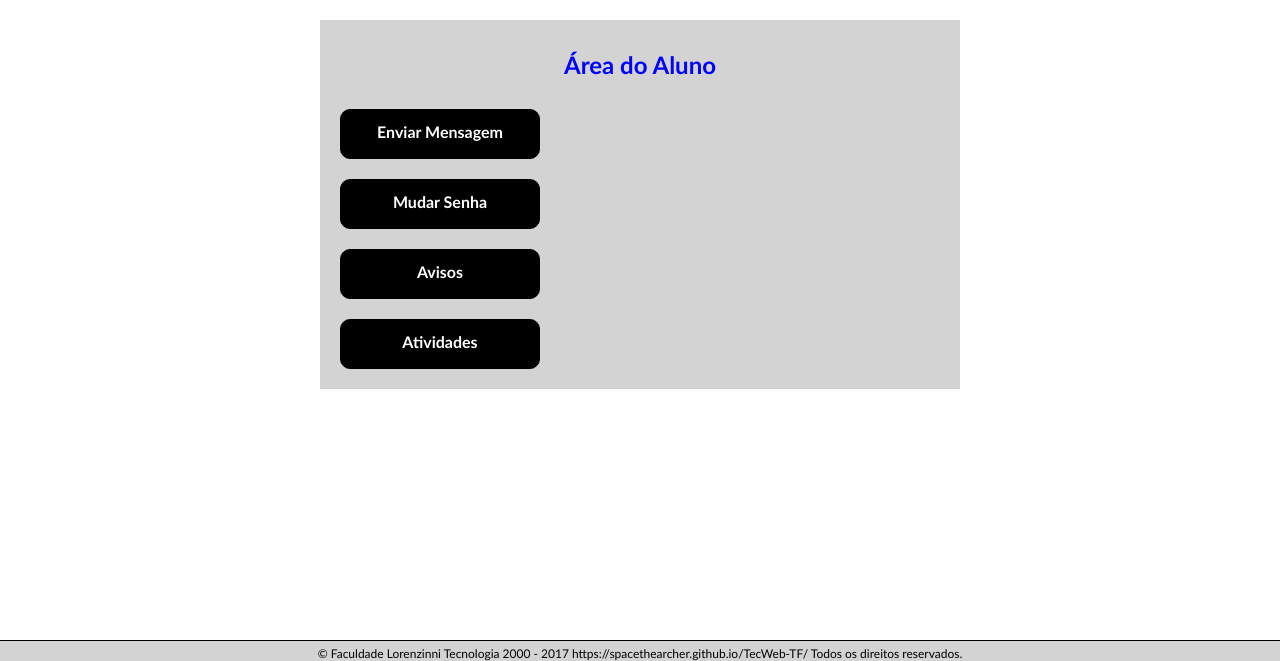
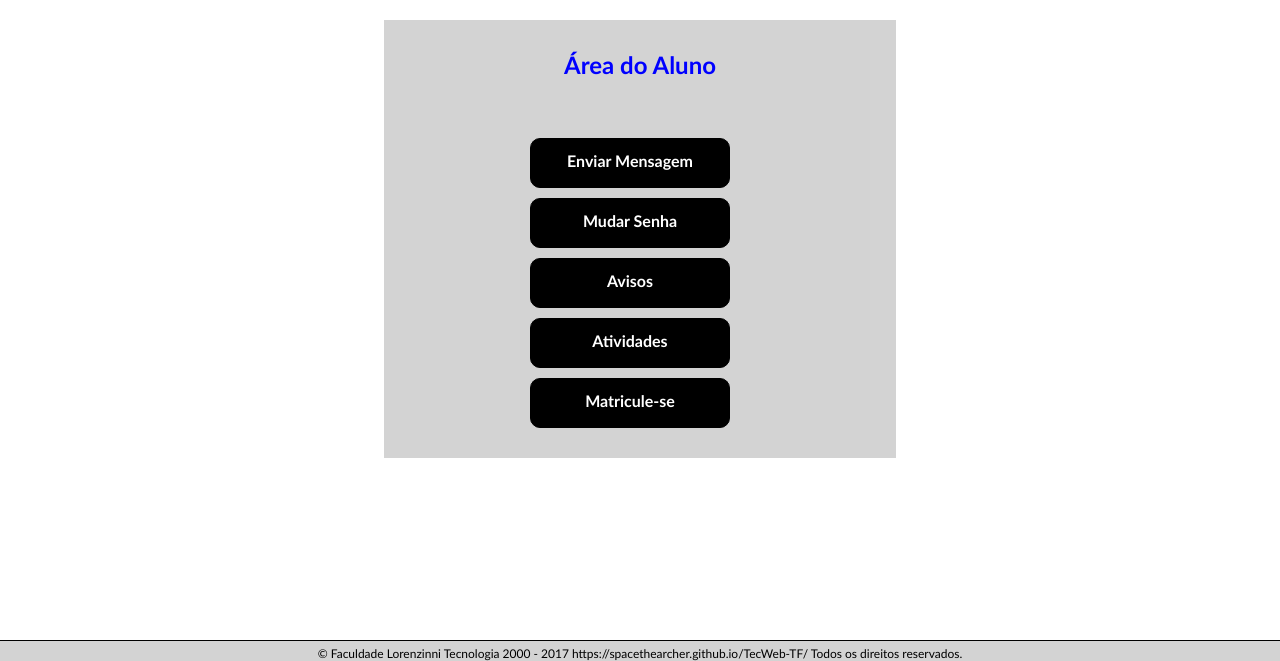
Before and after one commit to SpaceTheArcher/LP2-LMS, a Django app: page /PerfilAluno/ in a window 1280 px wide. Shown: the part 139-800 px from the top of the page. Run offline with Django 3.2, Linux system fonts and the light colour scheme; a user stored in the database is signed in.

Commit message:
v1.1.0
Add Matricula

```diff
--- a/core/models.py
+++ b/core/models.py
@@ -227,7 +227,7 @@ class Questao(models.Model):
         unique_together = (('id_turma_questao', 'numero'),)
 
     def __str__(self):
-        return 'Questao' + self.descricao
+        return 'Questao ' + str(self.numero) + ' ' + self.descricao
 
     def prazo(self, agora):
         return self.data_limite_entrega > agora
--- a/core/static/css/Perfil.css
+++ b/core/static/css/Perfil.css
@@ -3,15 +3,23 @@ h1 {
 }
 
 .content {
-    width: 50%;
+    width: 40%;
     text-align: center;
     margin: 20px auto;
-    display: flex;
     padding: 10px;
-    flex-flow: column wrap;
-    justify-content: space-evenly;
     height: auto;
     background-color: lightgray;
+}
+
+.display {
+    text-align: center;
+    flex-flow: row wrap;
+    justify-content: flex-start;
+    width: 240px;
+    margin: 10px auto;
+    max-height: 350px;
+    overflow-y: visible;
+    overflow-x: hidden;
 }
 
 a.aoption {
--- a/core/templates/PerfilAluno.html
+++ b/core/templates/PerfilAluno.html
@@ -3,20 +3,28 @@
 	{{ block.super}}
 	<link rel="stylesheet" type="text/css" href="/static/css/site.css">
 	<link rel="stylesheet" type="text/css" href="/static/css/Perfil.css">
-	<title>Faculdade Lorenzinni - Boletim</title>
+	<title>Faculdade Lorenzinni - Perfil Aluno</title>
 {% endblock %}
 {% block conteudo %}
 
     <div class="content">
         <h1> Área do Aluno </h1>
 
-        <a class="aoption" href="/EnviarMensagem"> <div class="option">  Enviar Mensagem </div> </a>
+        <br/>
 
-        <a class="aoption" href="/Nova_Senha"> <div class="option"> Mudar Senha </div> </a>
+        <div class="display">
 
-        <a class="aoption" href="/AvisosRecebidos"> <div class="option"> Avisos </div> </a>
+            <a class="aoption" href="/EnviarMensagem"> <div class="option">  Enviar Mensagem </div> </a>
 
-        <a class="aoption" href="/QuestoesRecebidas"> <div class="option"> Atividades </div> </a>
+            <a class="aoption" href="/Nova_Senha"> <div class="option"> Mudar Senha </div> </a>
+
+            <a class="aoption" href="/AvisosRecebidos"> <div class="option"> Avisos </div> </a>
+
+            <a class="aoption" href="/QuestoesRecebidas"> <div class="option"> Atividades </div> </a>
+
+            <a class="aoption" href="/Matricular"> <div class="option"> Matricule-se </div> </a>
+
+        </div>
 
     </div>
 
--- a/core/templates/PerfilCoordenador.html
+++ b/core/templates/PerfilCoordenador.html
@@ -10,8 +10,9 @@
     <div class="content">
         <h1> Área do Coordenador </h1>
 
+        <div class="display">
         <a class="aoption" href=""> <div class="option">  Atividades (Email) </div> </a>
-
+        </div>
     </div>
 
 {% endblock %}
--- a/core/templates/PerfilProfessor.html
+++ b/core/templates/PerfilProfessor.html
@@ -10,6 +10,7 @@
     <div class="content">
         <h1> Área do Professor </h1>
 
+        <div class="display">
         <a class="aoption" href="/Professor/CriarAviso"> <div class="option">  Enviar Aviso </div> </a>
 
         <a class="aoption" href="/Professor/Nova_Senha"> <div class="option"> Mudar Senha </div> </a>
@@ -21,7 +22,7 @@
         <a class="aoption" href="/Professor/Respostas"> <div class="option"> Respostas Recebidas </div> </a>
 
         <a class="aoption" href="/Professor/ResumoTarefas"> <div class="option"> Resumo Tarefas </div> </a>
-
+        </div>
     </div>
 
 {% endblock %}
--- a/core/views.py
+++ b/core/views.py
@@ -1,9 +1,9 @@
 from django.shortcuts import render, redirect
 from django.http import request
-from core.forms import ContatoForm, DisciplinaForm, AvisosForm, MensagemAlunoForm, QuestaoForm, RespostaForm, CadastroForm
+from core.forms import ContatoForm, DisciplinaForm, AvisosForm, MensagemAlunoForm, QuestaoForm, RespostaForm, CadastroForm, MatriculaForm
 from django.views.generic.edit import FormView
 from django.contrib.auth.decorators import login_required, user_passes_test
-from core.models import Aluno, Professor, MensagemAluno, Avisos, Questao, Resposta
+from core.models import Aluno, Professor, MensagemAluno, Avisos, Questao, Resposta, Matricula
 from django.contrib import messages
 from django.contrib.auth import update_session_auth_hash, login, authenticate
 from django.contrib.auth.forms import PasswordChangeForm, UserCreationForm
@@ -311,3 +311,35 @@ def page_resumo_tarefas(request):
         "questoes":questoes
     }
     return render(request, "ResumoTarefaProfessor.html", contexto)
+
+@login_required(login_url="/Login")
+@user_passes_test(checa_aluno)
+def page_aluno_matricula(request) :
+    reg = False
+    if request.POST:
+        form = MatriculaForm(request.POST)
+        matricula = form.save(commit=False)
+        matricula.id_aluno = Aluno.objects.get(id=request.user.id)
+        for matriculas in Matricula.objects.all():
+            if matriculas.id_aluno == Aluno.objects.get(id=request.user.id) :
+                if matriculas.id_turma_matricula == matricula.id_turma_matricula:
+                    reg = True
+                    break
+                else :
+                    continue
+            else :
+                continue
+        if reg == False:
+            if form.is_valid():
+                matricula.save()
+                print("Matricula Realizada")
+                return redirect('/Matricular')
+        else :
+            print("JA REGISTRADO")
+    else:
+        form = MatriculaForm()
+    contexto = {
+		"form":form,
+        "reg":reg,
+    }
+    return render(request, "AlunoMatricula.html", contexto)
--- a/impacta/urls.py
+++ b/impacta/urls.py
@@ -38,6 +38,7 @@ from core.views import page_cadastrar_questao
 from core.views import page_responder_questao
 from core.views import page_respostas_recebidas
 from core.views import page_resumo_tarefas
+from core.views import page_aluno_matricula
 from django.contrib.auth.views import login, logout
 
 urlpatterns = [
@@ -66,6 +67,6 @@ urlpatterns = [
     url(r'^Professor/CadastrarQuestao/', page_cadastrar_questao),
     url(r'^QuestoesRecebidas/', page_responder_questao),
     url(r'^Professor/Respostas', page_respostas_recebidas),
-    url(r'^Professor/ResumoTarefas', page_resumo_tarefas)
-
+    url(r'^Professor/ResumoTarefas', page_resumo_tarefas),
+    url(r'^Matricular/', page_aluno_matricula)
 ]
```
Also changed, not shown: core/forms.py (+8 -2 lines), core/templates/AlunoMatricula.html (added, +34 -0 lines), db.sqlite3.
